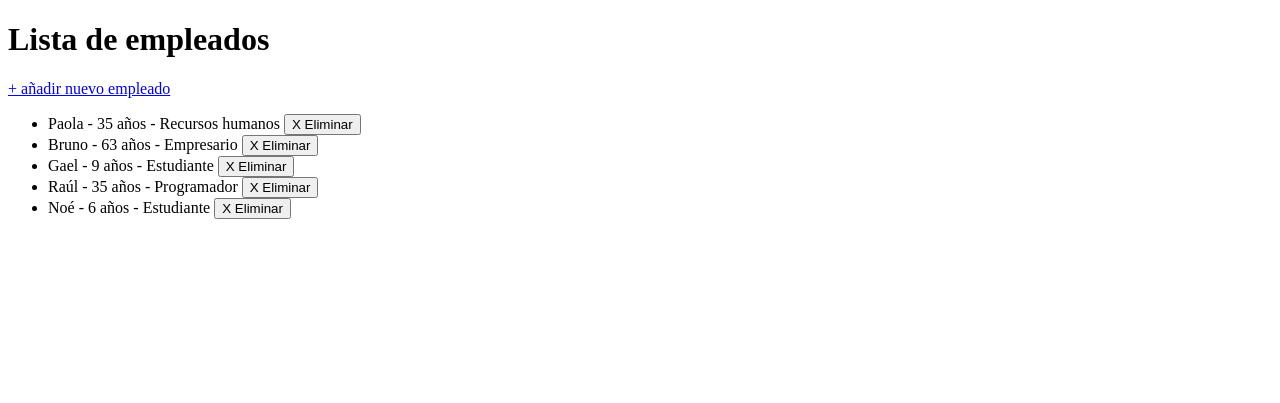
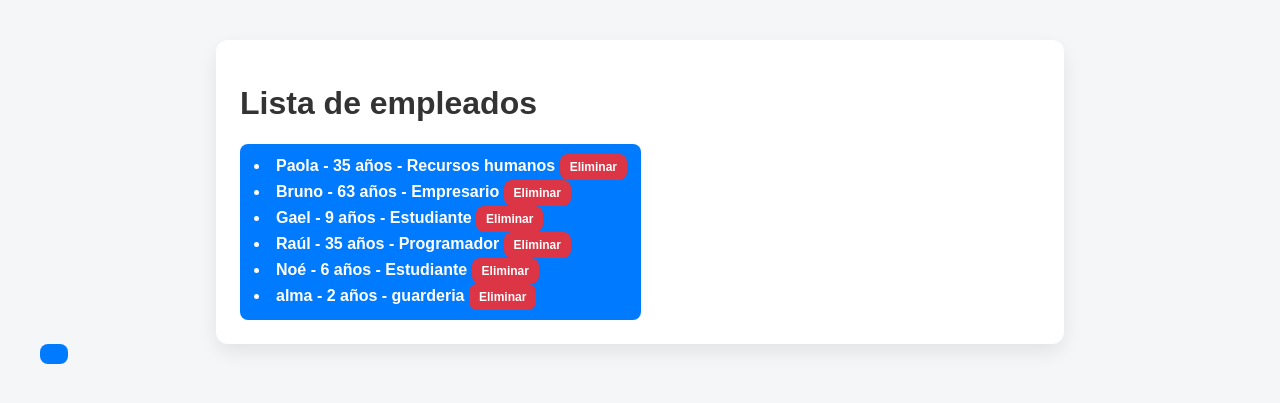
Before and after one commit to Raulelian/mini-nivimu, a Flask app: page / in a window 1280 px wide. Shown: the top 403 px of the page. Run offline with Flask 3, Linux system fonts and the light colour scheme.

Commit message:
Mejora visual inicial: CSS, botones y alineación de empleados

```diff
--- a/empleados.json
+++ b/empleados.json
@@ -23,5 +23,10 @@
         "Nombre": "Noé",
         "Edad": 6,
         "Puesto": "Estudiante"
+    },
+    {
+        "Nombre": "alma",
+        "Edad": 2,
+        "Puesto": "guarderia"
     }
 ]
--- /dev/null
+++ b/static/styles.css
@@ -0,0 +1,127 @@
+body {
+    font-family: arial, sans-serif;
+    background-color: #f4f6f8;
+    margin: 40px;
+
+}
+
+h1 {
+    color: #333;
+
+}
+
+a {text-decoration: none;
+    color: #007bff;
+    font-weight: bold;
+
+
+}
+
+.container {
+    max-width: 800px;
+    margin: 0 auto;
+    background: white;
+    padding: 24px;
+    border-radius: 12px;
+    box-shadow: 0 8px 20px rgba(0,0,0,0.08);
+
+}
+
+.list {
+    list-style: none;
+    padding: 0;
+    margin: 16px 0;
+
+}
+.list li {
+    display: inline-block;
+    padding: 10px 14px;
+    border-radius: 8px;
+    border: none;
+    cursor: pointer;
+    font-weight: bold;
+
+}
+
+
+.btn {
+    display: inline-block;
+    padding: 10px 14px;
+    border-radius: 8px;
+    border: none;
+    cursor: pointer;
+    font-weight: bold;
+
+}
+
+
+.btn-primary {
+    background: #007bff;
+    color: white;
+
+}
+
+.btn-danger{
+    background: #dc3545;
+    color: white;
+    font-size: 12px;
+    padding: 6px 10px;
+
+}
+
+
+.btn-danger:hover,
+.btn-primary:hover {
+    opacity: 0.9;
+
+}
+
+.list {
+    list-style: none;
+    padding: 0;
+    margin-top: 20px;
+}
+
+
+.list li {
+    background: white;
+    padding: 15px;
+    margin-bottom: 10px;
+    border-radius: 8px;
+    display:  flex;
+    justify-content: space-between;
+    align-items:  center;
+
+}
+
+.form-inline {
+    display: inline;
+
+}
+
+.form-group {
+    margin-bottom: 16px;
+
+}
+
+label {
+    font-weight: bold;
+    display: block;
+    margin-bottom: 6px;
+
+}
+
+input {
+    width: 100%;
+    padding: 10px;
+    border-radius: 6px;
+    border: 1px solid #ccc;
+    font-size: 14px;
+
+}
+
+input:focus {
+    outline: none;
+    border-color: #007bff;
+
+}
--- a/templates/index.html
+++ b/templates/index.html
@@ -3,22 +3,28 @@
 <head>
     <meta charset="UTF-8">
     <title>Mini Nivimu - Empleados</title>
+    <link rel="stylesheet" href="{{url_for('static', filename='styles.css')}}">
 </head>
 <body>
+
+    <div class="container">
+
     <h1>Lista de empleados</h1>
 
-    <a href="/nuevo">+ añadir nuevo empleado</a>
+    <a class="btn btn-primary" href="/nuevo>+ Añadir nuevo empleado</a>
 
 
-    <ul>
+    <ul class="list">
+
+
         {% for empl in empleados %}
             <li>
 
                 {{ empl["Nombre"] }} - {{ empl["Edad"] }} años - {{ empl["Puesto"] }}
 
-                <form method="POST" action="/eliminar/{{ loop.index0 }}" style="display:inline;">
+                <form class="form-inline" method="POST" action="/eliminar/{{ loop.index0 }}">
 
-                    <button type="submit">X Eliminar</button>
+                    <button class="btn btn-danger" type="submit">Eliminar</button>
 
                 </form>
 
@@ -28,5 +34,7 @@
 
     </ul>
 
+</div>
+
 </body>
 </html>
```
Also changed, not shown: templates/nuevo.html (+27 -7 lines), README.md.
